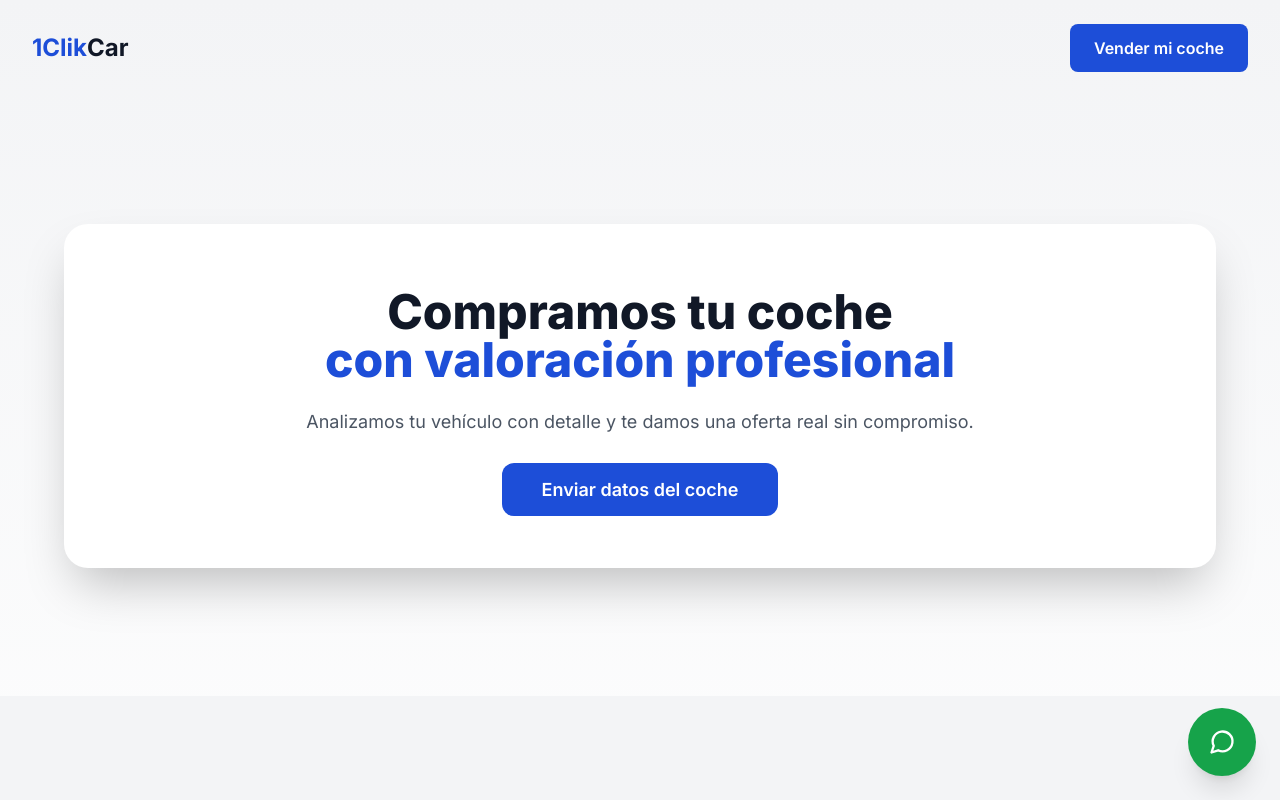
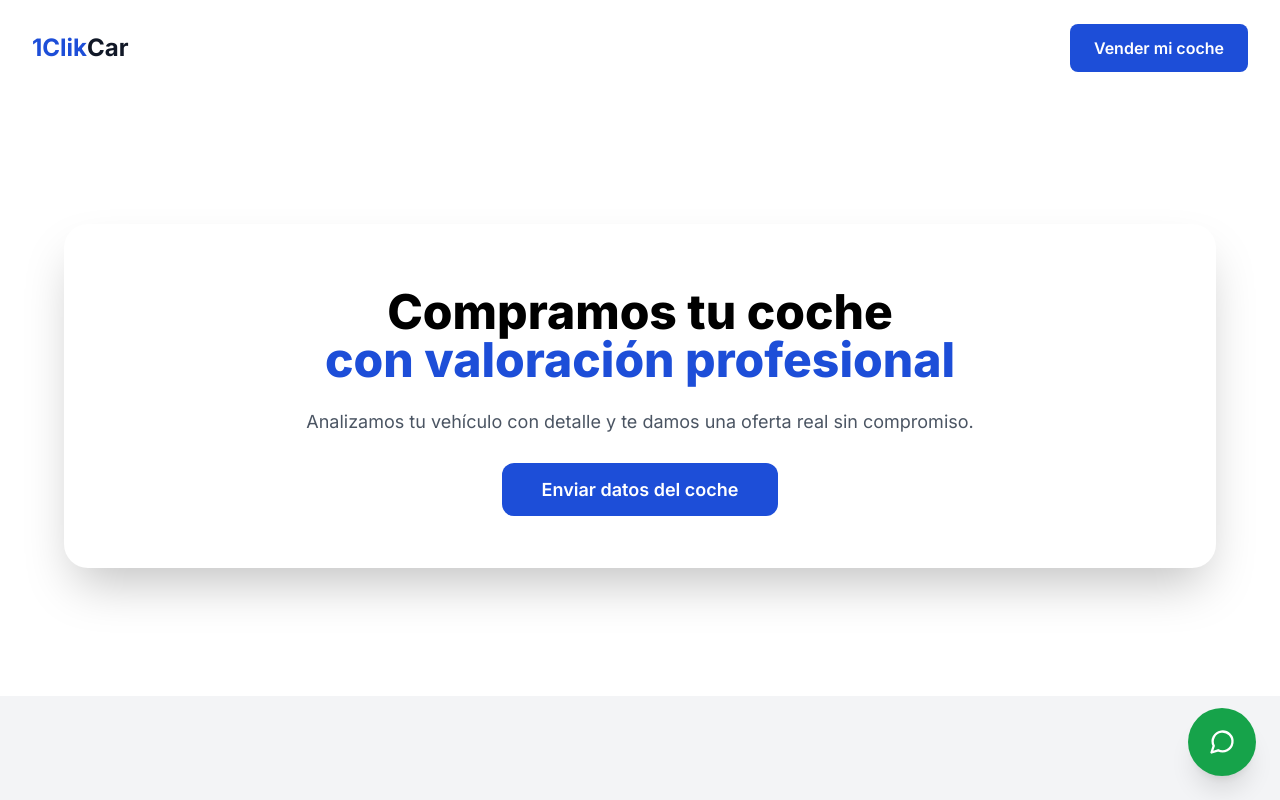
Before and after one commit to jvaloptt-oss/1clikcar, a Next.js app: page / in a window 1280 px wide. Shown: the top 800 px of the page. Built offline with nearby package versions, Linux system fonts and the light colour scheme.

Commit message:
Fix font import for Next.js 14

```diff
--- a/app/layout.tsx
+++ b/app/layout.tsx
@@ -1,11 +1,12 @@
+import type { Metadata } from "next";
+import { Inter } from "next/font/google";
 import "./globals.css";
-import { Inter } from "next/font/google";
 
 const inter = Inter({ subsets: ["latin"] });
 
-export const metadata = {
-  title: "1ClikCar | Compra directa de coches",
-  description: "Compramos tu coche de forma inmediata y sin intermediarios",
+export const metadata: Metadata = {
+  title: "1ClikCar | Compramos tu coche",
+  description: "Compra directa de vehículos en toda España",
 };
 
 export default function RootLayout({
@@ -15,11 +16,7 @@ export default function RootLayout({
 }) {
   return (
     <html lang="es">
-      <body
-        className={`${inter.className} bg-gradient-to-b from-gray-100 via-white to-gray-200 text-gray-900`}
-      >
-        {children}
-      </body>
+      <body className={inter.className}>{children}</body>
     </html>
   );
 }
```
